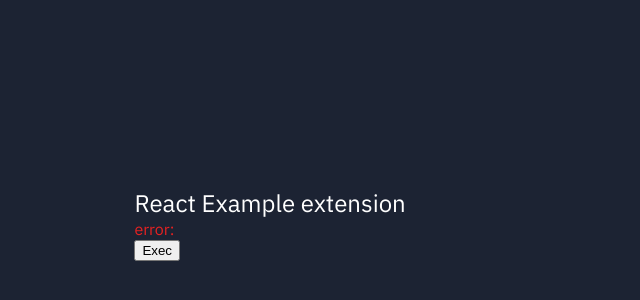
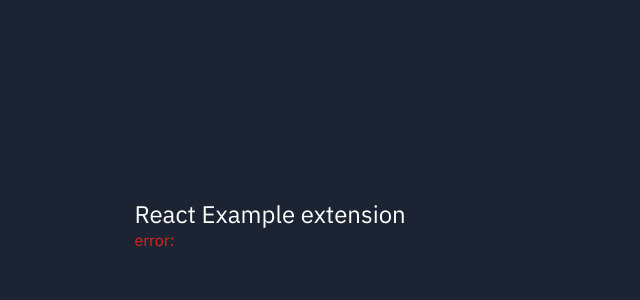
Before and after one commit to replit/extensions, a React (Vite) app in the folder modules/dev/: page / in a window 1280 px wide. Shown: the part 184-484 px from the top of the page, without its empty margins (0-640 px from the left). Built offline with nearby package versions, Linux system fonts and the light colour scheme.

Commit message:
CI PLEASE IM BEGGING YOU

```diff
--- a/modules/dev/src/App.tsx
+++ b/modules/dev/src/App.tsx
@@ -4,31 +4,6 @@ import "../public/App.css";
 
 export default function App() {
   const { status, error, filePath, replit } = useReplit();
-
-  if (typeof window !== "undefined") {
-    // @ts-ignore
-    window.replit = replit;
-  }
-
-  const execute = async () => {
-    const { result: out, dispose } = await experimental.exec({
-      args: "tsc --noEmit --watch",
-      onStdOut: (output) => {
-        messages.showConfirm(output);
-      },
-      onStdErr: (output) => {
-        messages.showError(output);
-      },
-      separateStdErr: true,
-    });
-
-    setTimeout(() => {
-      dispose();
-      messages.showError("Killed");
-    }, 3000);
-
-    messages.showWarning((await out).stdOut);
-  };
 
   return (
     <main>
@@ -55,7 +30,6 @@ export default function App() {
             </div>
           )}
           <span>{status}</span>
-          <button onClick={execute}>Exec</button>
         </div>
       </div>
     </main>
```
Also changed, not shown: modules/dev/package.json (+5 -6 lines), 1 other file (tests, documents, lock files or other folders).
